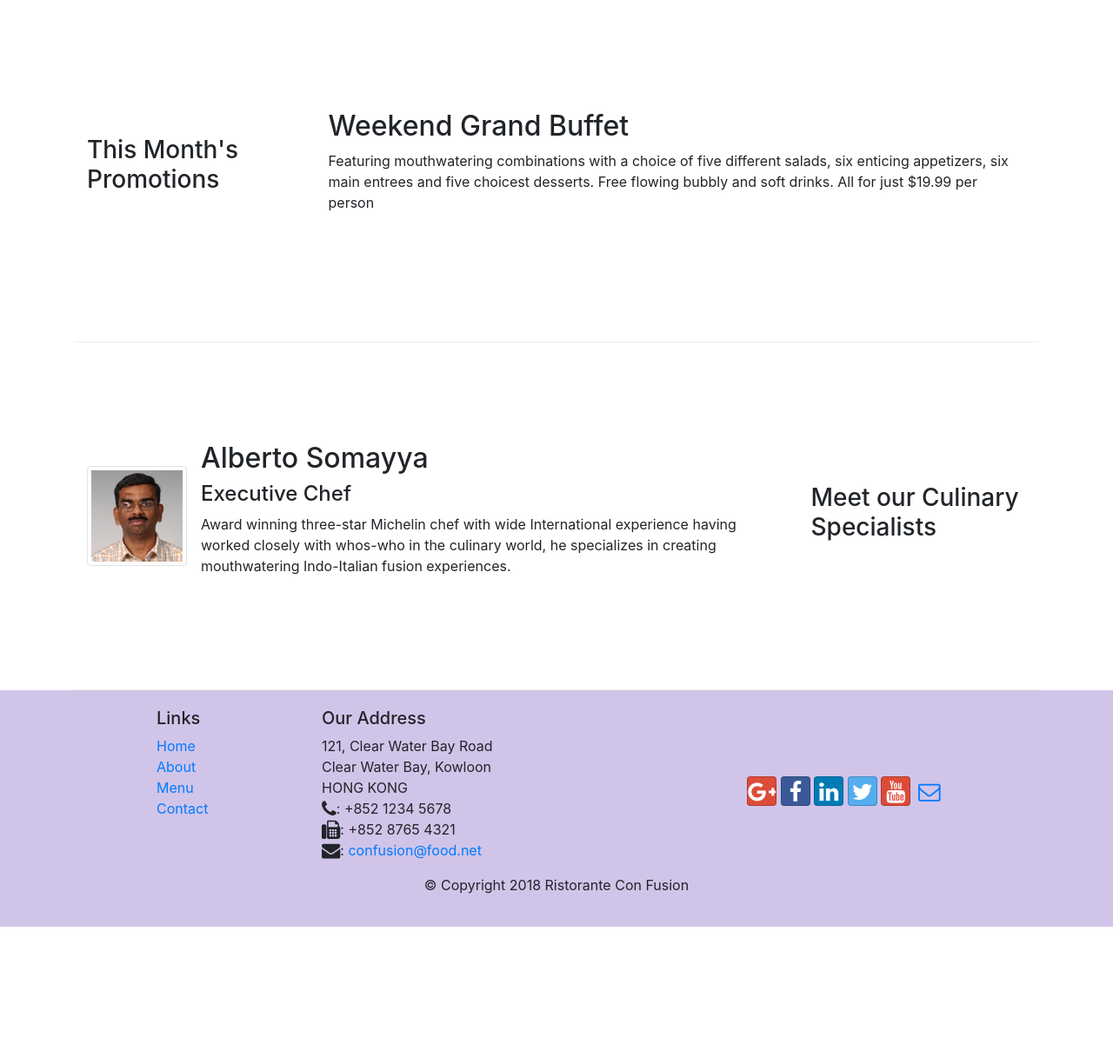
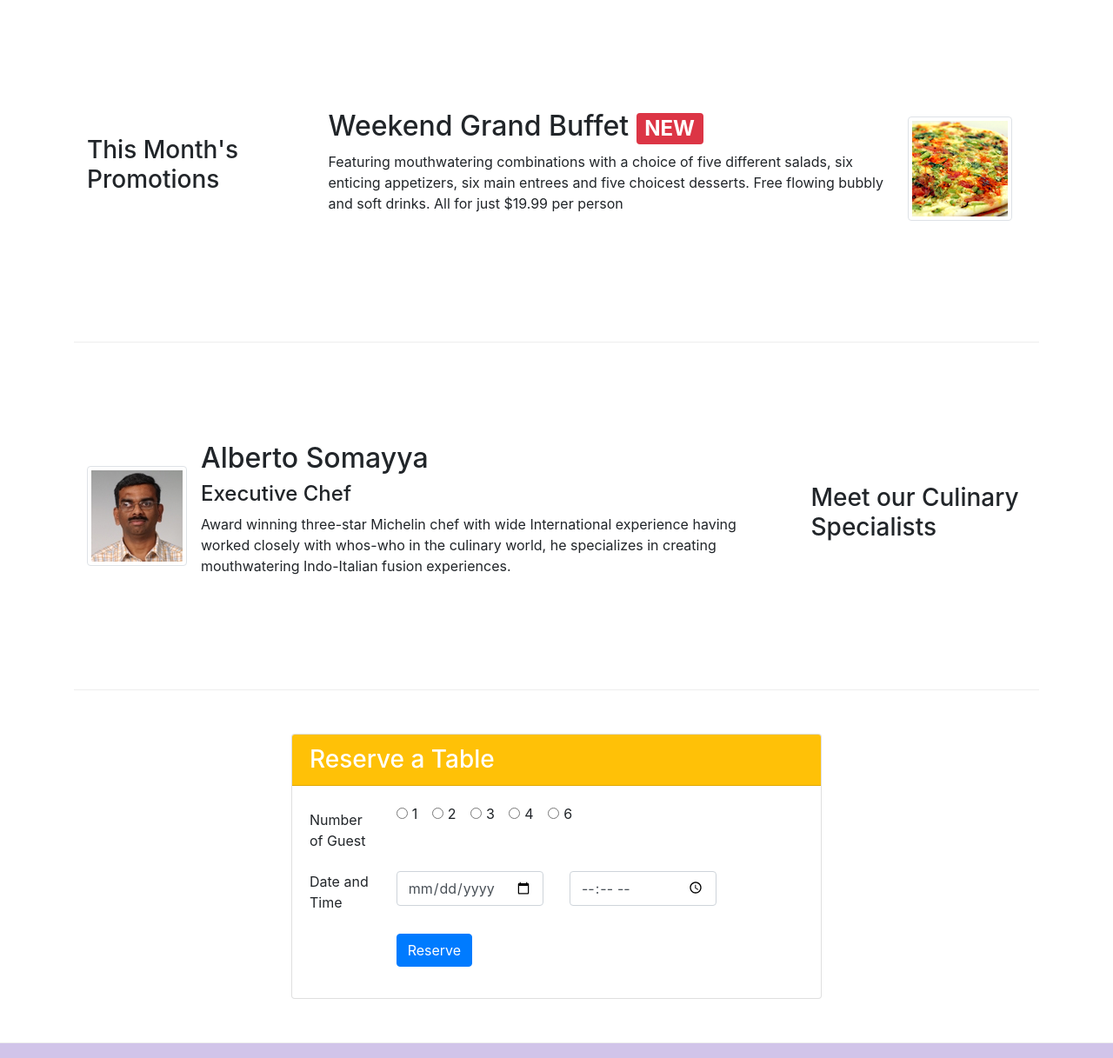
Before and after one commit to chalihaarindam/conFusion, a website: page index.html in a window 1280 px wide. Shown: the part 740-1957 px from the top of the page at 87% size. Before the commit the page ends 1806 px from the top, so only its background shows below. Drawn offline with nearby package versions, Linux system fonts and the light colour scheme.

Commit message:
assignment 2

```diff
--- a/index.html
+++ b/index.html
@@ -37,12 +37,15 @@
     <header class="jumbotron">
         <div class="container">
             <div class="row row-header">
-                <div class="col-12 col-sm-6">
+                <div class="col-12 col-md-6">
                     <h1>Ristorante con Fusion</h1>
                     <p>We take inspiration from the World's best cuisines, and create a unique fusion experience. Our lipsmacking creations will tickle your culinary senses!</p>
                 </div>
-                <div class="col-12 col-sm align-self-center">
+                <div class="col-12 col-md-3 align-self-center">
                   <img src="img/logo.png" class="img-fluid">
+                </div>
+                <div class="col-12  col-sm-3 text-center align-self-center">
+                  <a href="#reservation" type="button" class="btn btn-sm btn-warning">Reserve table</a>
                 </div>
             </div>
         </div>
@@ -76,8 +79,16 @@
                 <h3>This Month's Promotions</h3>
             </div>
             <div class="col col-sm col-md">
-                <h2>Weekend Grand Buffet</h2>
-                <p>Featuring mouthwatering combinations with a choice of five different salads, six enticing appetizers, six main entrees and five choicest desserts. Free flowing bubbly and soft drinks. All for just $19.99 per person </p>
+              <div class="media">
+
+                   <div class="media-body">
+                     <h2>Weekend Grand Buffet <span class="badge badge-danger">NEW</span></h2>
+                     <p class="d-none d-sm-block">Featuring mouthwatering combinations with a choice of five different salads, six enticing appetizers, six main entrees and five choicest desserts. Free flowing bubbly and soft drinks. All for just $19.99 per person </p>
+                   </div>
+                   <img class="d-flex mr-3 img-thumbnail align-self-center"
+                           src="img/uthappizza.png" alt="Uthappizza">
+               </div>
+
             </div>
         </div>
 
@@ -102,6 +113,59 @@
             </div>
         </div>
     </div>
+<div class="row row-content">
+    <div class="col-12 col-sm-6 offset-3 ">
+       <div class="card">
+           <h3 class="card-header bg-warning text-white">Reserve a Table</h3>
+           <div class="card-body">
+             <form>
+                   <div class="form-group row">
+                     <label for="numberofguest" class="col-md-2 col-form-label">Number of Guest</label>
+                  <div class="col">
+                        <div class="form-check form-check-inline">
+                          <input class="form-check-input" type="radio" name="RadioOptions" id="1_guest_radio" >
+                          <label class="form-check-label" for="one_guest_radio">1</label>
+                       </div>
+                       <div class="form-check form-check-inline">
+                         <input class="form-check-input" type="radio" name="RadioOptions" id="2_guest_radio" >
+                         <label class="form-check-label" for="two_guest_radio">2</label>
+                       </div>
+                       <div class="form-check form-check-inline">
+                         <input class="form-check-input" type="radio" name="RadioOptions" id="3_guest_radio" >
+                         <label class="form-check-label" for="three_guest_radio">3</label>
+                       </div>
+                       <div class="form-check form-check-inline">
+                         <input class="form-check-input" type="radio" name="RadioOptions" id="4_guest_radio" >
+                         <label class="form-check-label" for="four_guest_radio">4</label>
+                       </div>
+                       <div class="form-check form-check-inline">
+                         <input class="form-check-input" type="radio" name="RadioOptions" id="5_guest_radio" >
+                         <label class="form-check-label" for="six_guest_radio">6</label>
+                       </div>
+                      </div>
+                  </div>
+
+                  <div class="form-group row">
+                    <label class="col-12 col-sm-2">Date and Time</label>
+                    <div class="col-12 col-sm-4">
+                      <input type="date" class="form-control" id="date" placeholder="Date">
+                    </div>
+                    <div class="col-12 col-sm-4">
+                      <input type="time" class="form-control" id="time" placeholder="Time">
+                    </div>
+                  </div>
+
+                  <div class="form-group row">
+                    <div class="col offset-0 offset-sm-2">
+                      <button type="submit" class="btn btn-primary">Reserve</button>
+                    </div>
+              </form>
+
+       </div>
+   </div>
+ </div>
+</div>
+</div>
 
     <footer class="footer">
         <div class="container">
```
